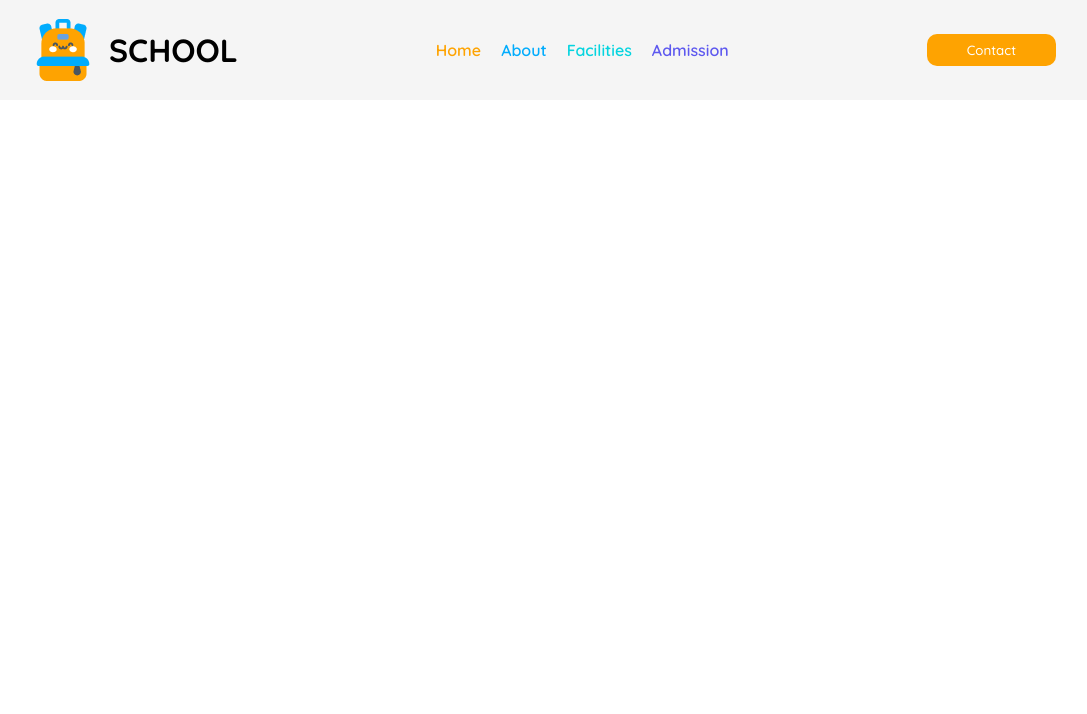
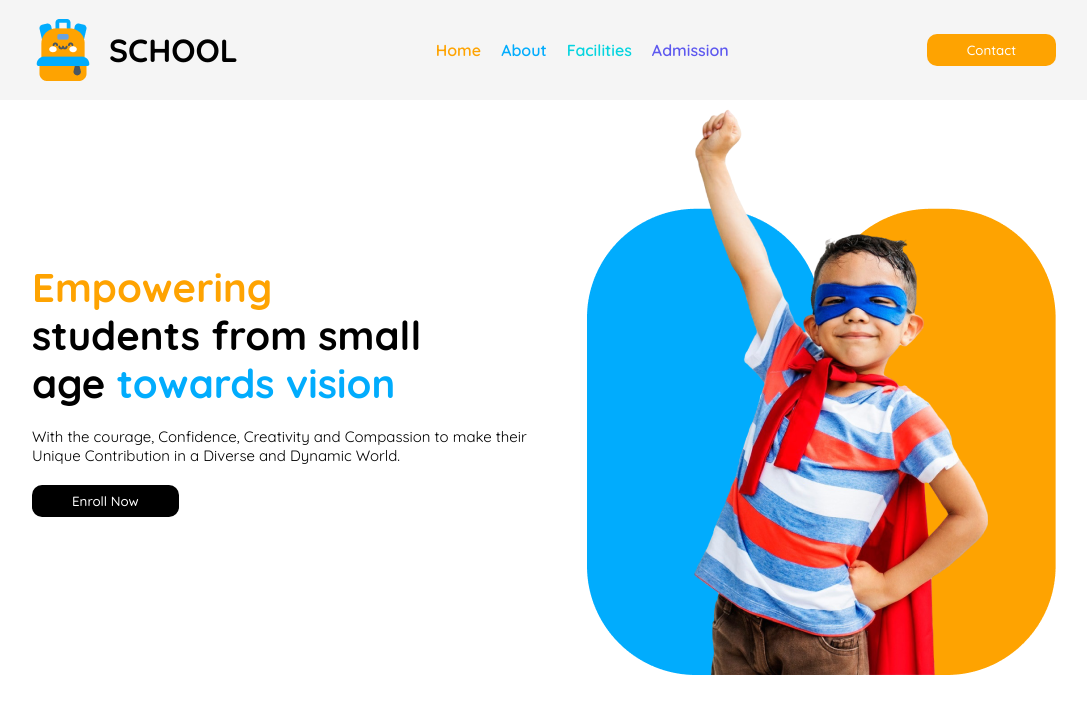
Before and after one commit to ishoef/PH-B11-Assignment-2, a plain HTML site: page index.html in a window 1280 px wide. Shown: the whole page, without its empty margins (96-1183 px from the left). Drawn offline with Linux system fonts and the light colour scheme.

Commit message:
Bannar Disign Done

```diff
--- a/index.html
+++ b/index.html
@@ -7,6 +7,10 @@
     <link rel="stylesheet" href="style.css">
 </head>
 <body>
+
+
+    <!-- ______________Header____________ -->
+
     <header class="header">
         <div class="head-content">
             <div class="logo">
@@ -22,9 +26,55 @@
                 </ul>
             </nav>
 
-            <button type="submit" class="head-btn">Contact</button>
+            <button type="submit" class="btn head-btn">Contact</button>
             <img src="./assets/list.png" alt="menu" class="list-icon">
         </div>
     </header>
+
+
+    <!-- _____________Main__________ -->
+
+    <main class="main-content">
+
+        <!-- ______________Section-1-Bannar_____________ -->
+
+        <section class="sec-1-banner">
+            <div class="banner-content">
+                <div class="banner-left-content">
+                    <h1 class="banner-title">
+                        <span class="spn-1">Empowering</span> <br>
+                        students from small <br> age <span class="spn-2">towards vision</span></h1>
+                    <p class="banner-para para">
+                        With the courage, Confidence, Creativity and Compassion to make their Unique Contribution in a Diverse and Dynamic World.
+                    </p>
+                    <button class="btn bannar-btn" >Enroll Now</button>
+                </div>
+
+                <div class="banner-right-content">
+                    <img src="./assets/hero-kids.png" alt="" class="bannar-pic">
+                </div>
+            </div>
+        </section>
+
+        <!-- ______________Section-2-Curriculum____________ -->
+
+        <seciton class="sec-2-curriculum">
+
+        </seciton>
+
+
+        <!-- ______________Section-3-Stories____________ -->
+
+        <Section class="Sec-3-Stories">
+
+        </Section>
+
+    </main>
+
+    <!-- _____________Footer_____________ -->
+
+    <footer class="footer">
+
+    </footer>
 </body>
 </html>
--- a/style.css
+++ b/style.css
@@ -13,6 +13,7 @@
 :root{
     --primary-color: #FEA301;
     --primary-color-2: #01ACFD;
+    --content-width: 80%;
 }
 
 
@@ -21,6 +22,9 @@ body{
     height: 100vh;
     background: #fff;
 }
+
+
+/* ______________header___________ */
 
 .header{
     width: 100%;
@@ -81,7 +85,7 @@ body{
     color: #5D58EF;
 }
 
-.head-btn{
+.btn{
     background: var(--primary-color);
     padding: 8px 40px;
     border: none;
@@ -90,7 +94,61 @@ body{
     font-weight: 500;
 }
 
+/* ______________section-1-bannar______________ */
 
+
+.main-content{
+    width: 100%;
+    height: 100vh;
+}
+
+.sec-1-banner{
+    width: 100%;
+    height: fit-content;
+}
+
+.banner-content{
+    width: var(--content-width);
+    height: fit-content;
+    margin: auto;
+    display: flex;
+    justify-content: space-between;
+    align-items: center;
+    /* flex-wrap: wrap; */
+}
+
+.banner-left-content{
+    display: flex;
+    flex-direction: column;
+    gap: 20px;
+    align-items: flex-start;
+    flex-basis: 50%;
+}
+
+.banner-title{
+    font-size: 40px;
+    line-height: 1.2;
+}
+
+.spn-1{
+    color: var(--primary-color);
+}
+
+.spn-2{
+    color: var(--primary-color-2);
+}
+
+.para{
+    font-size: 15px;
+}
+
+.bannar-btn{
+    background: black;
+}
+
+.bannar-pic{
+    width: 100%;
+}
 
 
 
```
